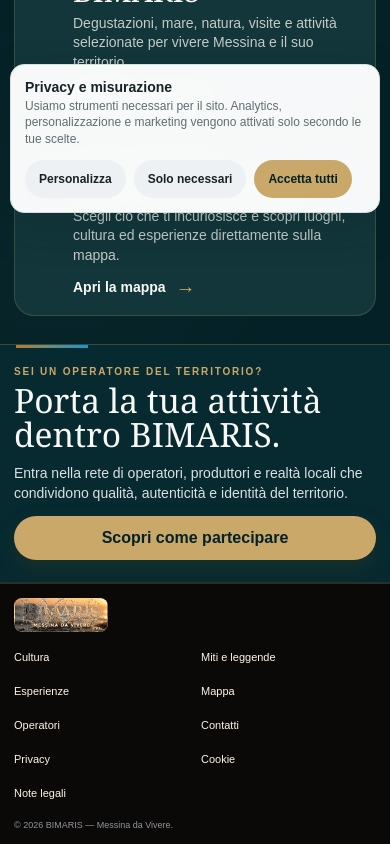
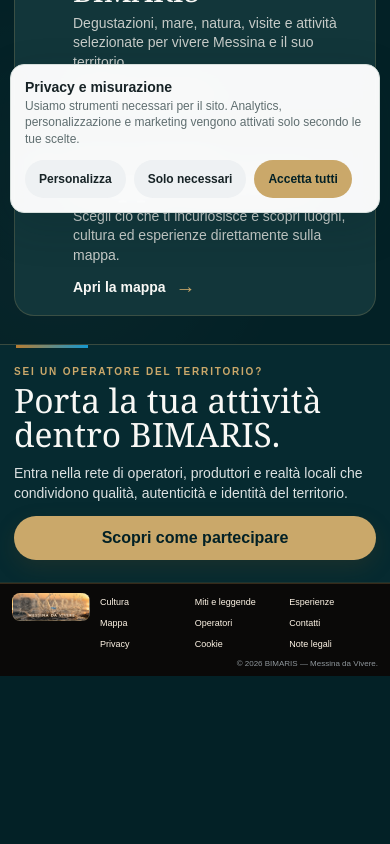
Before and after one commit to giovannibrunetto/bimaris-platform, a Next.js app in the folder apps/web/: page / in a window 390 px wide. Shown: the part 621-1465 px from the top of the page. After the commit the page ends 1297 px from the top, so only its background shows below. Built offline with nearby package versions, Linux system fonts and the light colour scheme.

Commit message:
Compact mobile footer spacing

```diff
--- a/apps/web/components/Footer.module.css
+++ b/apps/web/components/Footer.module.css
@@ -55,63 +55,66 @@
 
 @media (max-width:760px) {
   .footer {
-    padding:14px 16px 12px;
-    grid-template-columns:1fr;
+    padding:10px 14px 9px;
+    grid-template-columns:84px minmax(0,1fr);
     grid-template-areas:
-      "brand"
-      "links"
-      "copyright";
-    row-gap:11px;
+      "brand links"
+      "copyright copyright";
+    column-gap:12px;
+    row-gap:6px;
     align-items:start;
   }
 
   .brand {
-    width:100px;
-    height:36px;
+    width:84px;
+    height:30px;
   }
 
   .links {
     display:grid;
     grid-template-columns:repeat(3,minmax(0,1fr));
     justify-content:stretch;
-    align-items:stretch;
-    gap:4px 8px;
-    font-size:11px;
-    line-height:1.2;
+    align-items:start;
+    gap:3px 8px;
+    font-size:10px;
+    line-height:1.15;
   }
 
   .links a {
     display:flex;
     align-items:center;
-    min-height:30px;
-    padding:3px 0;
+    min-height:20px;
+    padding:1px 0;
   }
 
   .copyright {
-    text-align:left;
-    font-size:9px;
-    line-height:1.3;
+    text-align:right;
+    font-size:8px;
+    line-height:1.2;
   }
 }
 
 @media (max-width:390px) {
   .footer {
-    padding-left:14px;
-    padding-right:14px;
+    padding:9px 12px 8px;
+    grid-template-columns:78px minmax(0,1fr);
+    column-gap:10px;
+    row-gap:5px;
   }
 
   .brand {
-    width:94px;
-    height:34px;
+    width:78px;
+    height:28px;
   }
 
   .links {
-    grid-template-columns:repeat(2,minmax(0,1fr));
-    column-gap:12px;
-    font-size:11px;
+    grid-template-columns:repeat(3,minmax(0,1fr));
+    column-gap:6px;
+    row-gap:2px;
+    font-size:9px;
   }
 
   .links a {
-    min-height:30px;
+    min-height:19px;
   }
 }
```
